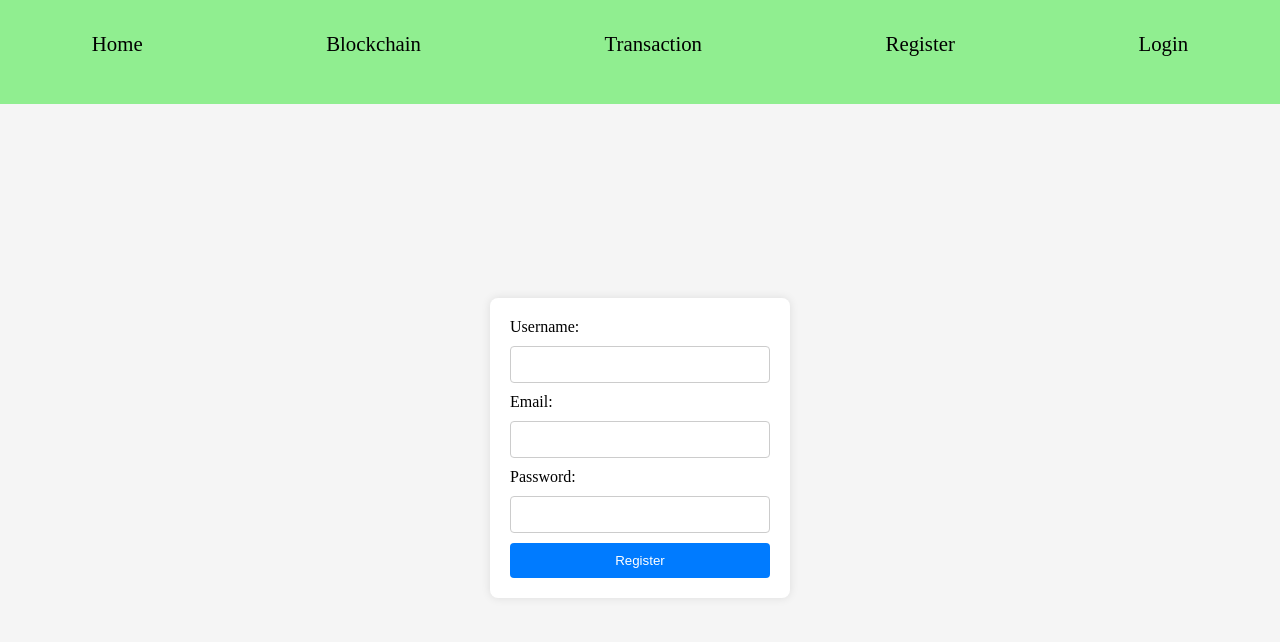
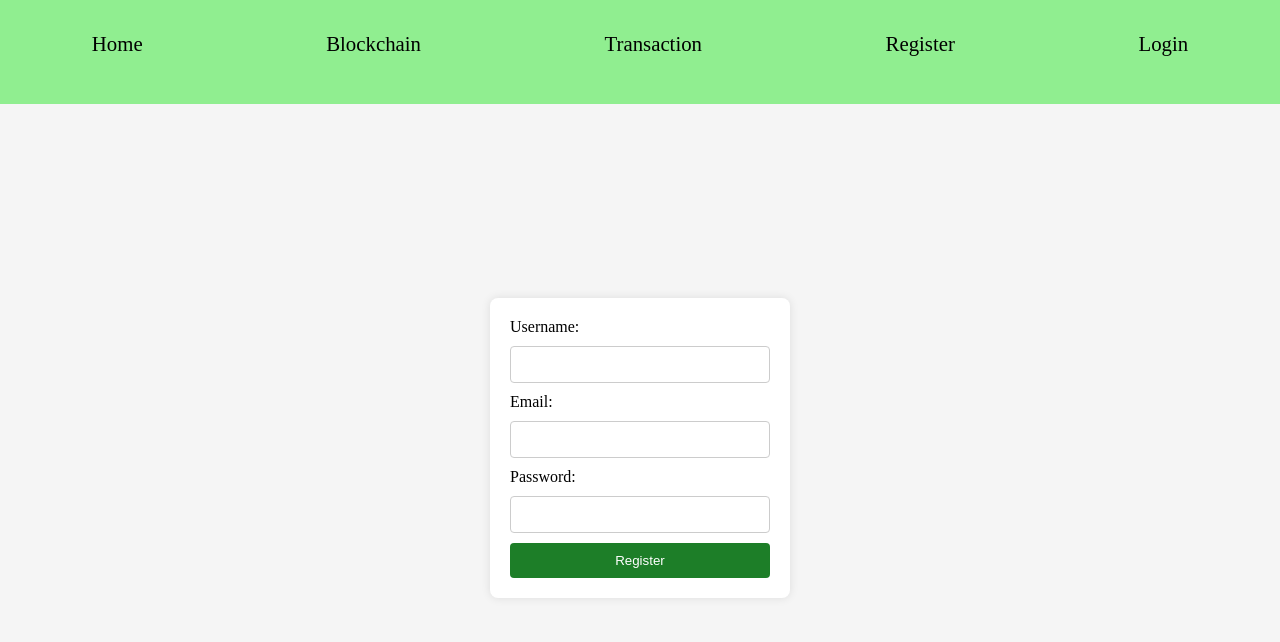
Before and after one commit to ChristianCL92/monedacoin, a React (Vite) app in the folder frontend/: page /register in a window 1280 px wide. Shown: the top 642 px of the page. Built offline with nearby package versions, Linux system fonts and the light colour scheme.

Commit message:
color update

```diff
--- a/frontend/src/styles/Register.css
+++ b/frontend/src/styles/Register.css
@@ -26,7 +26,7 @@
 .register-form button {
   width: 100%;
   padding: 10px;
-  background-color: #007bff;
+  background-color: rgb(29, 126, 40);
   color: white;
   border: none;
   border-radius: 4px;
@@ -34,7 +34,7 @@
 }
 
 .register-form button:hover {
-  background-color: #0056b3;
+  background-color: lightgreen;
 }
 
 .message {
```
